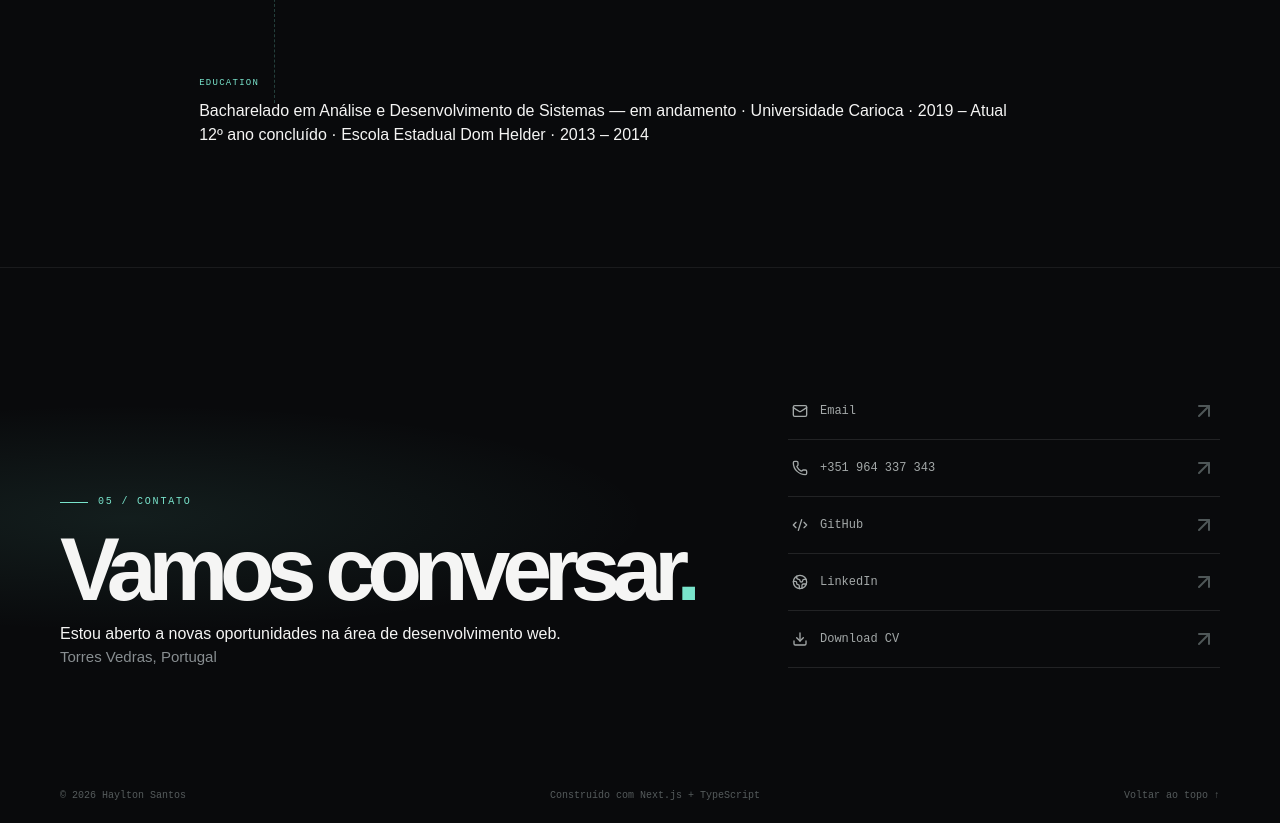
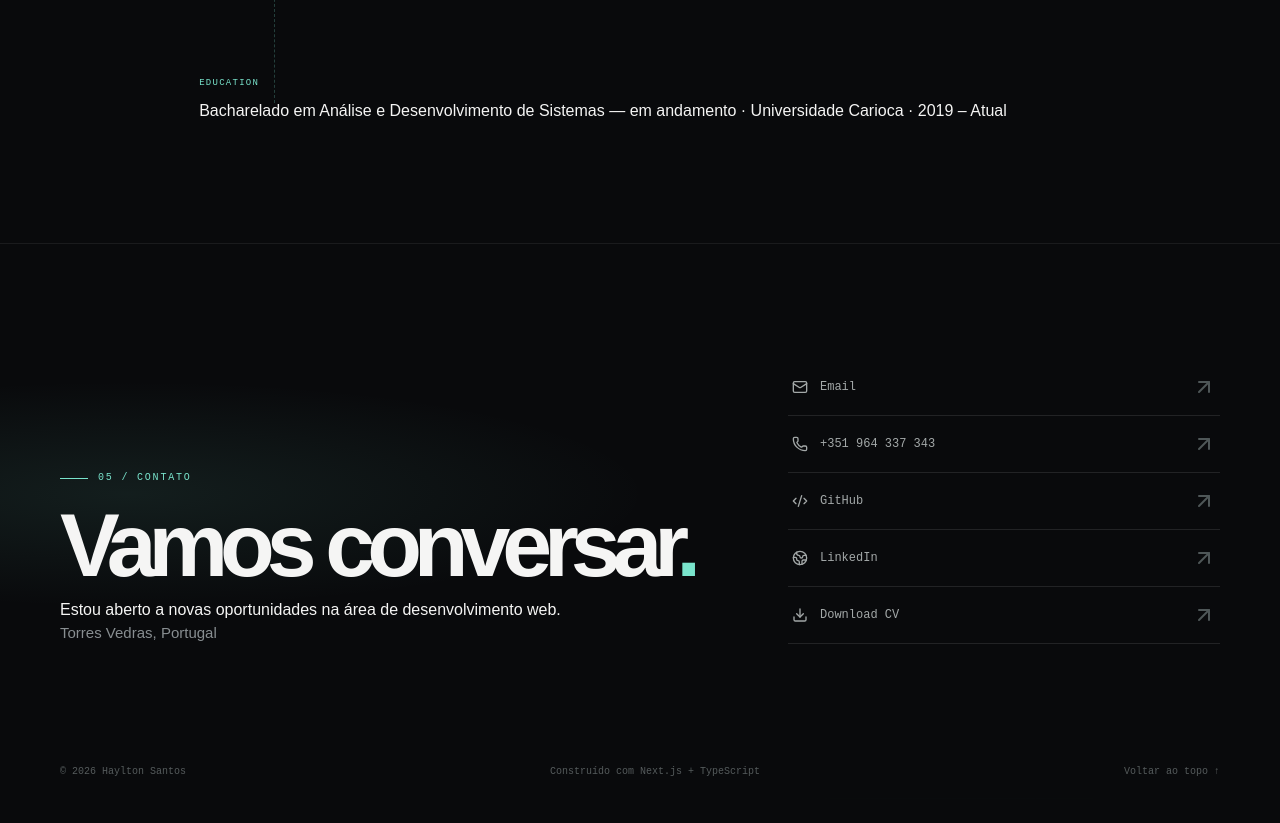
Before and after one commit to hayltonssantos/dev-santos, a Next.js app: page / in a window 1280 px wide. Shown: the part 4180-5003 px from the top of the page. After the commit the page ends 4979 px from the top, so only its background shows below. Built offline with nearby package versions, Linux system fonts and the light colour scheme.

Commit message:
fix: remove empty paragraph in experience section

```diff
--- a/components/portfolio.tsx
+++ b/components/portfolio.tsx
@@ -75,7 +75,7 @@ export function Portfolio() {
 
       <section id="about" className="section about-section"><div className="container about-grid"><div><SectionHeading number="03" title={t.about.title} intro={copy.context} /><div className="about-accent"><span>01</span><i /></div></div><div className="about-copy">{t.about.text.split('\n\n').map((paragraph) => <p key={paragraph}>{paragraph}</p>)}</div></div></section>
 
-      <section id="experience" className="section experience-section"><div className="container"><SectionHeading number="04" title={t.experience.title} intro={copy.path} /><div className="timeline"><TimelineItem number="01" label={copy.direction} role={t.experience.it_support.role} desc={t.experience.it_support.description} first /><TimelineItem number="02" label={copy.foundation} role={t.experience.web_dev.role} desc={t.experience.web_dev.description} /><TimelineItem number="03" label="IT SUPPORT" role={t.experience.help_desk.role} desc={t.experience.help_desk.description} /><div className="education-block"><p className="timeline-label">EDUCATION</p><h3>{t.experience.education}</h3><p>{t.experience.secondary_education}</p></div></div></div></section>
+      <section id="experience" className="section experience-section"><div className="container"><SectionHeading number="04" title={t.experience.title} intro={copy.path} /><div className="timeline"><TimelineItem number="01" label={copy.direction} role={t.experience.it_support.role} desc={t.experience.it_support.description} first /><TimelineItem number="02" label={copy.foundation} role={t.experience.web_dev.role} desc={t.experience.web_dev.description} /><TimelineItem number="03" label="IT SUPPORT" role={t.experience.help_desk.role} desc={t.experience.help_desk.description} /><div className="education-block"><p className="timeline-label">EDUCATION</p><h3>{t.experience.education}</h3><p /></div></div></div></section>
 
       <section id="contact" className="contact-section"><div className="container contact-inner"><div><p className="eyebrow"><span className="eyebrow-line" />05 / {t.nav.contact}</p><h2>{t.contact.title}<span className="accent-dot">.</span></h2><p>{t.contact.subtitle}</p><p className="contact-location">{t.contact.location}</p></div><div className="contact-links"><a href="mailto:aylton.souza10@gmail.com"><Mail className="size-4" /><span>{t.contact.email}</span><ArrowUpRight /></a><a href="tel:+351964337343"><Phone className="size-4" /><span>{t.contact.phone}</span><ArrowUpRight /></a><a href="https://github.com/hayltonssantos" target="_blank" rel="noreferrer"><Code2 className="size-4" /><span>{t.contact.github}</span><ArrowUpRight /></a><a href="https://linkedin.com/in/hayltonssantos/" target="_blank" rel="noreferrer"><Globe2 className="size-4" /><span>{t.contact.linkedin}</span><ArrowUpRight /></a><a href="/cv/haylton-santos-cv.pdf" download><Download className="size-4" /><span>{t.contact.cv}</span><ArrowUpRight /></a></div></div></section>
     </main>
```
